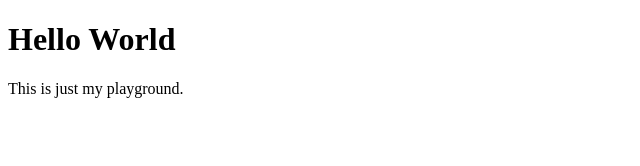
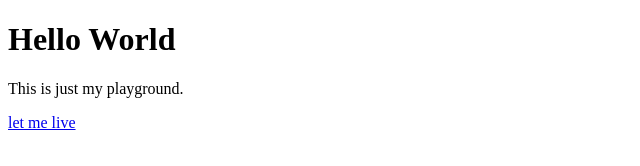
Before and after one commit to vlasty41/vlasty41.github.io, a plain HTML site: page index.html in a window 1280 px wide. Shown: the full height of the page, 0-640 px from the left. Drawn offline with Linux system fonts and the light colour scheme.

Commit message:
Update index.html

```diff
--- a/index.html
+++ b/index.html
@@ -3,5 +3,6 @@
 <body>
 <h1>Hello World</h1>
 <p>This is just my playground.</p>
+<a href="index.html">let me live</a>
 </body>
 </html>
```
